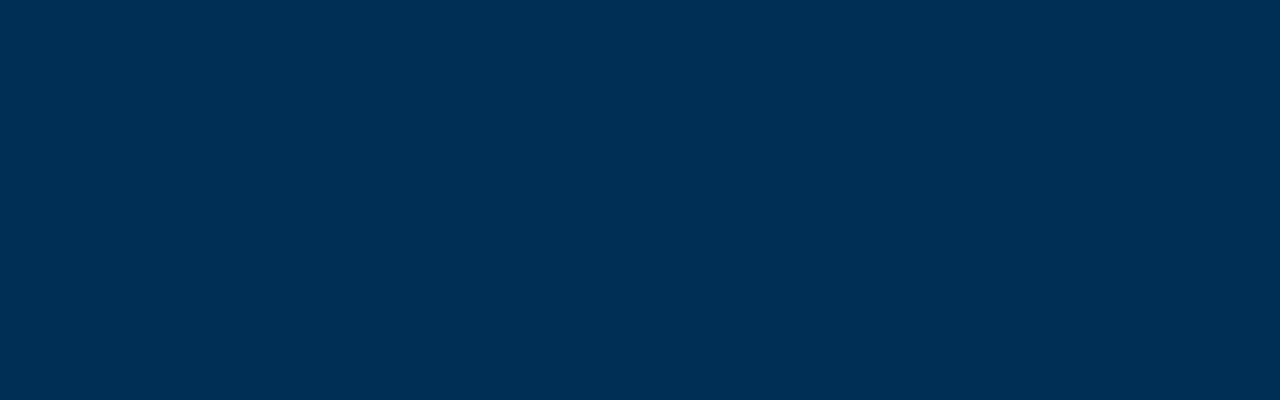
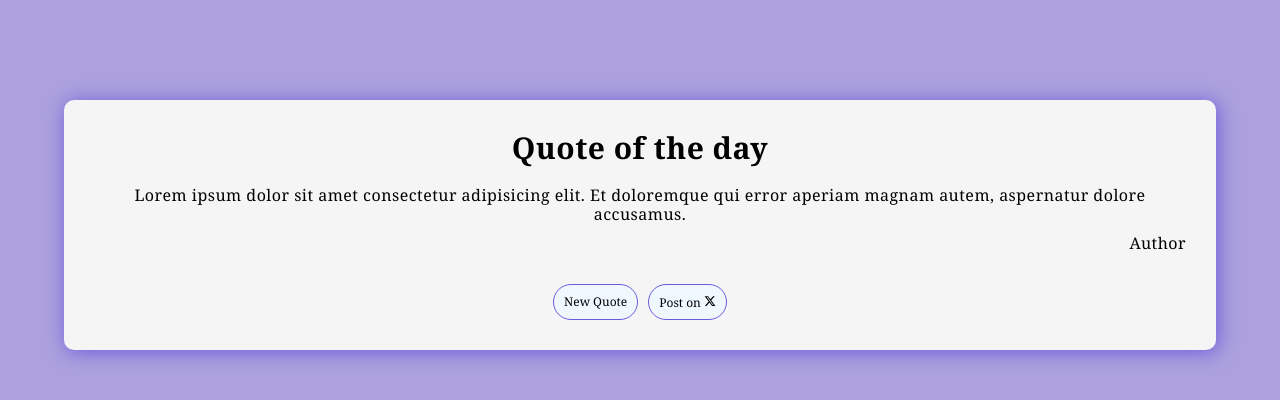
Before and after one commit to Vlad-dualv/quote-generator, a plain HTML site: page index.html in a window 1280 px wide. Drawn offline with nearby package versions, Linux system fonts and the light colour scheme.

Commit message:
Deploying to gh-pages from @ Vlad-dualv/quote-generator@bebf9e8444ee910f7cd63930a4cc58bb33f088f5 🚀

```diff
--- a/assets/index-B7DmuR-X.css
+++ /dev/null
@@ -1 +0,0 @@
-body{margin:0 auto;font-family:Trebuchet MS,Lucida Sans Unicode,Lucida Grande,Lucida Sans,Arial,sans-serif;background-color:#002f56;color:#f5f5f5;text-align:center;font-size:16px;font-weight:500;line-height:1.2;letter-spacing:.03em}h1,h2,h3,h4,h5,h6,p{margin:0}img{display:block;max-width:100%}.icon{display:inline-block;width:1em;height:1em;stroke-width:0;stroke:currentColor;fill:currentColor}
--- /dev/null
+++ b/assets/index-BO7yi5eo.css
@@ -0,0 +1 @@
+body{margin:0 auto;font-family:Cambria,Cochin,Georgia,Times,Times New Roman,serif;background-color:#aca1dd;color:#000;text-align:center;font-size:16px;font-weight:500;line-height:1.2;letter-spacing:.03em}h1,h2,h3,h4,h5,h6,p{margin:0}img{display:block;max-width:100%}.icon{display:inline-block;width:1em;height:1em;stroke-width:0;stroke:currentColor;fill:currentColor}.container{margin:100px auto;width:90%;padding:30px;background-color:#f5f5f5;border-radius:10px;box-shadow:2px 2px 20px #6d59dc}h1{font-size:30px;margin-bottom:20px}.quote{margin-bottom:10px}.author{text-align:right}.button-container{margin-top:30px;display:flex;justify-content:center;gap:10px}button{padding:10px;font-size:12px;border-radius:30px;outline:none;background-color:#f0f8ff;border:1px solid rgb(109,89,220)}
--- a/index.html
+++ b/index.html
@@ -4,12 +4,37 @@
     <meta charset="UTF-8" />
     <link rel="icon" type="image/svg+xml" href="/favicon.svg" />
     <meta name="viewport" content="width=device-width, initial-scale=1.0" />
-    <title>Quote Generator</title>
+    <link
+      rel="stylesheet"
+      href="https://cdnjs.cloudflare.com/ajax/libs/modern-normalize/2.0.0/modern-normalize.min.css"
+      integrity="sha512-4xo8blKMVCiXpTaLzQSLSw3KFOVPWhm/TRtuPVc4WG6kUgjH6J03IBuG7JZPkcWMxJ5huwaBpOpnwYElP/m6wg=="
+      crossorigin="anonymous"
+      referrerpolicy="no-referrer"
+    />
+    <title>Quote of the day</title>
     <script type="module" crossorigin src="/quote-generator/index.js"></script>
-    <link rel="stylesheet" crossorigin href="/quote-generator/assets/index-B7DmuR-X.css">
+    <link rel="stylesheet" crossorigin href="/quote-generator/assets/index-BO7yi5eo.css">
   </head>
   <body>
-    <main></main>
+    <main>
+      <div class="container">
+        <h1>Quote of the day</h1>
+        <p class="quote">
+          Lorem ipsum dolor sit amet consectetur adipisicing elit. Et doloremque
+          qui error aperiam magnam autem, aspernatur dolore accusamus.
+        </p>
+        <p class="author">Author</p>
+        <div class="button-container">
+          <button class="new-quote-btn" type="button">New Quote</button
+          ><button class="post-btn" type="button">
+            Post on
+            <svg class="icon icon-x" width="15" height="15" aria-label="x icon">
+              <use href="/quote-generator/assets/sprite-DBXV6Tr1.svg#icon-x"></use>
+            </svg>
+          </button>
+        </div>
+      </div>
+    </main>
 
     <!-- <svg class="icon icon-x"><use xlink:href="#icon-x"></use></svg> -->
   </body>
```
Also changed, not shown: assets/sprite-DBXV6Tr1.svg (added).
